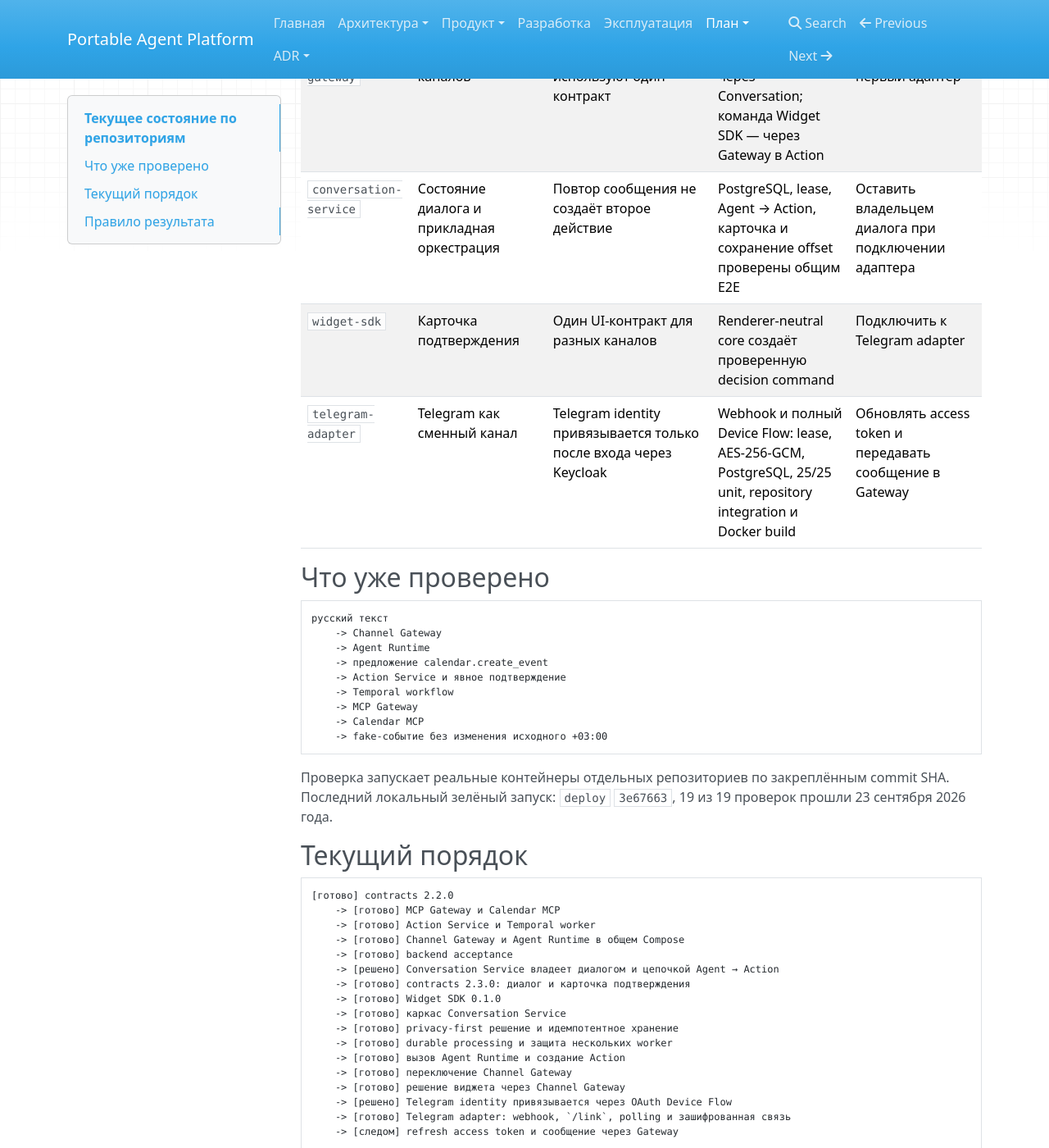
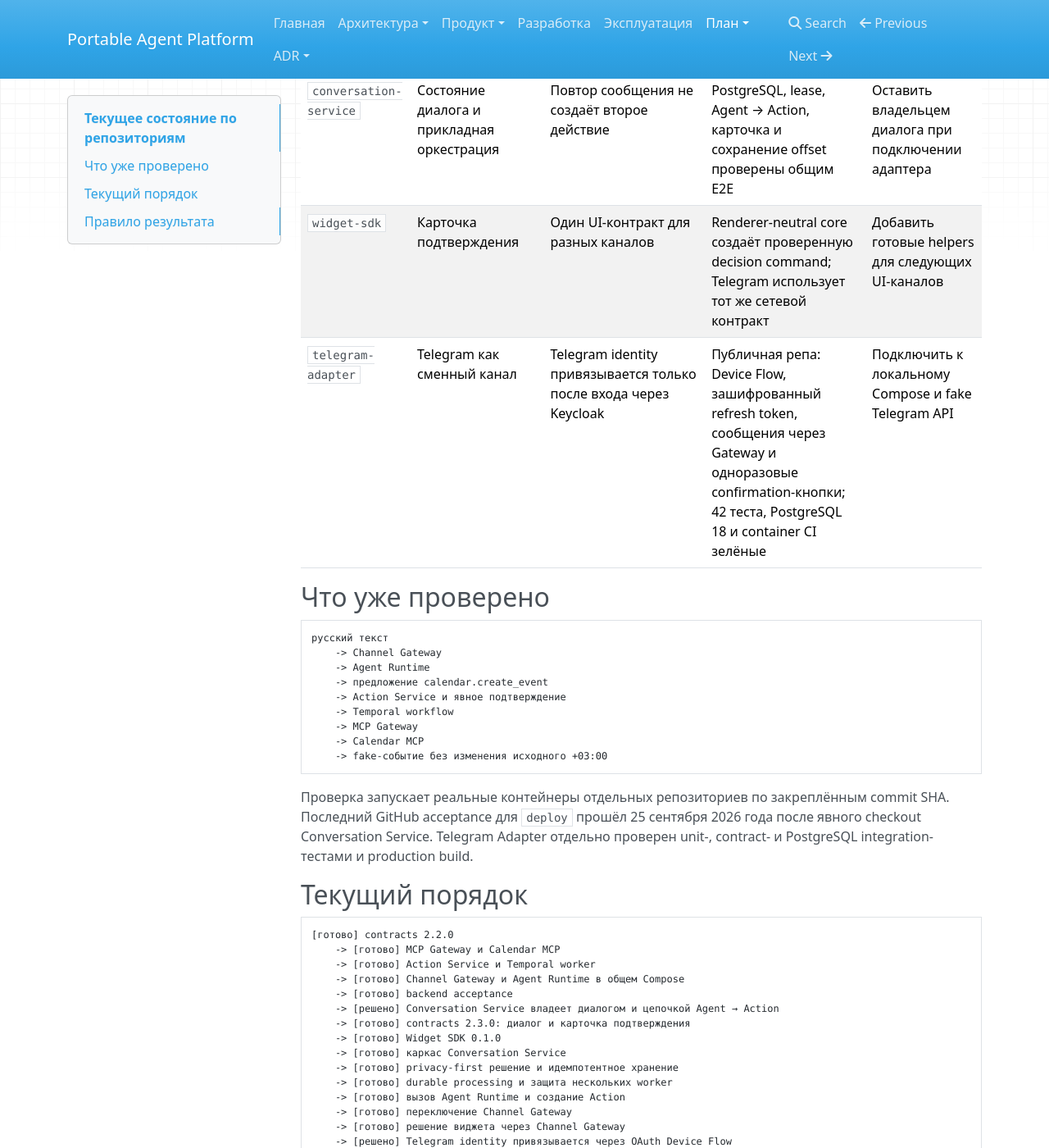
Before and after one commit to portable-agent/platform, an MkDocs documentation site: the page built from docs/delivery/CURRENT_STATUS.md, in a window 1280 px wide and 1400 px high, scrolled down 1470 px. Shown: the whole window at 82% size. Built offline with MkDocs 1.6.1, drawn with Linux system fonts in a browser that asks for light colours; nearby versions of some CDN libraries; some of the changed text lies outside the part shown.

Commit message:
docs: record completed telegram adapter

````diff
--- a/docs/delivery/CURRENT_STATUS.md
+++ b/docs/delivery/CURRENT_STATUS.md
@@ -6,17 +6,17 @@
 | Репа | Что меняем или добавляем | Ожидаемый результат | Фактический результат | Следующий шаг |
 |---|---|---|---|---|
 | `.github` | Общие workflows и правила | Одинаковый CI/CD для всех сервисов | Java, Python, Node, docs, security и container workflows работают; чистый Trivy runner исправлен | Подключать правила к каждой новой репе |
-| `contracts` | Версионируемые внешние и внутренние API | Один проверяемый источник сетевых DTO | Локальный bundle `2.5.0`: сообщения, confirmation card и решение через Gateway | Выпустить после восстановления GitHub |
+| `contracts` | Версионируемые внешние и внутренние API | Один проверяемый источник сетевых DTO | Release `2.5.0` опубликован с checksum и provenance; общий MessageContext устраняет циклические OpenAPI-ссылки | Использовать release во всех новых адаптерах |
 | `action-service` | Подтверждение и надёжное выполнение | `AWAITING_APPROVAL → APPROVED → EXECUTING → SUCCEEDED/FAILED` | jOOQ, outbox, Temporal worker и вызов MCP Gateway работают; решение приходит через Channel Gateway | Оставить источником истины для решения и статуса |
 | `calendar-mcp` | `create_event` | Идемпотентное создание fake-события | Fake Calendar, OIDC и защита от дублей работают в общем сценарии | Оставить эталонным fake-коннектором |
 | `mcp-gateway` | OIDC, allowlist и MCP client | Безопасный stateless-маршрутизатор | Foundation смержен и проверен вызовом Calendar MCP | Добавлять коннекторы только по контракту |
-| `deploy` | Приложения в локальном Compose | Одна команда поднимает вертикальный backend-срез | Чистый срез поднят и проверен; Gateway связан с Conversation и Action | Подключить Telegram adapter после решения по identity |
-| `test-lab` | Календарный acceptance-тест | Один JWT и один контракт на всём пути | 19/19: карточка, решение через Gateway, Temporal, offset и отсутствие дубля | Добавить первый адаптер канала |
+| `deploy` | Приложения в локальном Compose | Одна команда поднимает вертикальный backend-срез | GitHub acceptance зелёный; Gateway связан с Conversation и Action | Добавить Telegram Adapter и fake Telegram API |
+| `test-lab` | Календарный acceptance-тест | Один JWT и один контракт на всём пути | Карточка, решение через Gateway, Temporal, offset и отсутствие дубля проверены | Добавить black-box сценарий Telegram-канала |
 | `agent-runtime` | Текст в предложение действия | Детерминированное предложение встречи без скрытого выполнения | API `2.1.0`, проверка JWT и календарное предложение работают в общем сценарии | Вызывать через Channel Gateway, AI-модель пока не выбирать |
-| `channel-gateway` | Общий вход каналов | Web и Telegram используют один контракт | Сообщение идёт через Conversation; команда Widget SDK — через Gateway в Action | Подключить первый адаптер |
+| `channel-gateway` | Общий вход каналов | Web и Telegram используют один контракт | Сообщение идёт через Conversation; решение канала — через Gateway в Action | Проверить Telegram в общем Compose-сценарии |
 | `conversation-service` | Состояние диалога и прикладная оркестрация | Повтор сообщения не создаёт второе действие | PostgreSQL, lease, Agent → Action, карточка и сохранение offset проверены общим E2E | Оставить владельцем диалога при подключении адаптера |
-| `widget-sdk` | Карточка подтверждения | Один UI-контракт для разных каналов | Renderer-neutral core создаёт проверенную decision command | Подключить к Telegram adapter |
-| `telegram-adapter` | Telegram как сменный канал | Telegram identity привязывается только после входа через Keycloak | Webhook и полный Device Flow: lease, AES-256-GCM, PostgreSQL, 25/25 unit, repository integration и Docker build | Обновлять access token и передавать сообщение в Gateway |
+| `widget-sdk` | Карточка подтверждения | Один UI-контракт для разных каналов | Renderer-neutral core создаёт проверенную decision command; Telegram использует тот же сетевой контракт | Добавить готовые helpers для следующих UI-каналов |
+| `telegram-adapter` | Telegram как сменный канал | Telegram identity привязывается только после входа через Keycloak | Публичная репа: Device Flow, зашифрованный refresh token, сообщения через Gateway и одноразовые confirmation-кнопки; 42 теста, PostgreSQL 18 и container CI зелёные | Подключить к локальному Compose и fake Telegram API |
 
 ## Что уже проверено
 
@@ -33,7 +33,8 @@
 ```
 
 Проверка запускает реальные контейнеры отдельных репозиториев по закреплённым commit SHA. Последний
-локальный зелёный запуск: `deploy` `3e67663`, 19 из 19 проверок прошли 23 сентября 2026 года.
+GitHub acceptance для `deploy` прошёл 25 сентября 2026 года после явного checkout Conversation Service.
+Telegram Adapter отдельно проверен unit-, contract- и PostgreSQL integration-тестами и production build.
 
 ## Текущий порядок
 
@@ -54,7 +55,10 @@
     -> [готово] решение виджета через Channel Gateway
     -> [решено] Telegram identity привязывается через OAuth Device Flow
     -> [готово] Telegram adapter: webhook, `/link`, polling и зашифрованная связь
-    -> [следом] refresh access token и сообщение через Gateway
+    -> [готово] refresh access token и сообщение через Gateway
+    -> [готово] confirmation-кнопки с одноразовым callback и lease
+    -> [готово] публичная репа, CI и container image
+    -> [следом] Keycloak client, fake Telegram API и Compose E2E
 ```
 
 ## Правило результата
````
Also changed, not shown: docs/architecture/REPOSITORY_MODEL.md (+2 -2 lines), docs/delivery/ROADMAP.md (+3 -2 lines).
